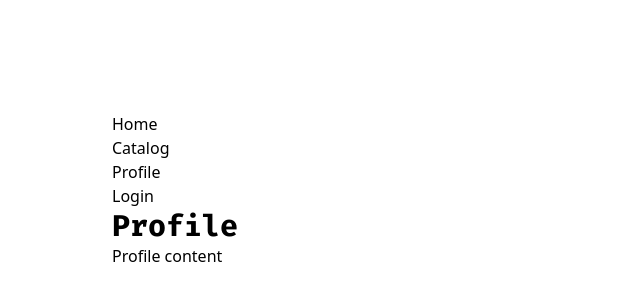
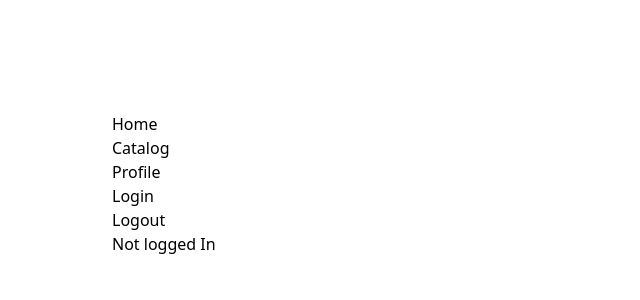
Before and after one commit to TimiPashov/ReactSellCars, a React (Vite) app in the folder ReactSellCars/: page /profile in a window 1280 px wide. Shown: the top 300 px of the page, without its empty margins (0-640 px from the left). Built offline with nearby package versions, Linux system fonts and the light colour scheme; no server answers.

Commit message:
implem logout func

```diff
--- a/ReactSellCars/src/components/Nav/Nav.tsx
+++ b/ReactSellCars/src/components/Nav/Nav.tsx
@@ -1,6 +1,11 @@
-import {  NavLink } from "react-router-dom";
+import { NavLink } from "react-router-dom";
+import { useAuthContext } from "../../contexts/AuthContext";
 
 export default function Nav() {
+  const { onLogoutSubmit } = useAuthContext() as {
+    onLogoutSubmit: () => Promise<void>;
+  };
+
   return (
     <div>
       <ul>
@@ -16,6 +21,11 @@ export default function Nav() {
         <li>
           <NavLink to="/login">Login</NavLink>
         </li>
+        <li>
+          <NavLink to="#" onClick={onLogoutSubmit}>
+            Logout
+          </NavLink>
+        </li>
       </ul>
     </div>
   );
--- a/ReactSellCars/src/components/Profile/Profile.tsx
+++ b/ReactSellCars/src/components/Profile/Profile.tsx
@@ -6,13 +6,17 @@ import { User } from "../../types/Auth";
 
 export default function Profile() {
   const { user } = useAuthContext() as { user: User };
-  console.log(user);
 
+    if(!user.username){
+        return<div><h2>Not logged In</h2></div>
+    }
   return (
     <div>
       <h1 className="text-3xl font-bold font-fira-code">Profile</h1>
       <div>
-        <p>Profile content</p>
+        <p>Username: {user.username}</p>
+        <p>Email: {user.email}</p>
+        <p>Posted Cars Count: {user.cars.length}</p>
       </div>
     </div>
   );
--- a/ReactSellCars/src/contexts/AuthContext.tsx
+++ b/ReactSellCars/src/contexts/AuthContext.tsx
@@ -1,5 +1,5 @@
 import { createContext, useState, ReactNode, useContext } from "react";
-import { getProfile, login } from "../services/userService";
+import { getProfile, login, logout } from "../services/userService";
 
 export const AuthContext = createContext({});
 
@@ -13,19 +13,30 @@ export function AuthProvider({ children }: { children: ReactNode }) {
     setPassword: React.Dispatch<React.SetStateAction<string>>
   ): Promise<void> {
     e.preventDefault();
-    await login(data.email, data.password);
-    const user = await getProfile();
-    setUser(user);
-    setEmail("");
-    setPassword("");
+    try {
+      await login(data.email, data.password);
+      const user = await getProfile();
+      setUser(user);
+      setEmail("");
+      setPassword("");
+    } catch (error) {
+      console.log(error);
+    }
   }
 
-  // useEffect(() => {
-  //   getProfile().then((data) => setUser(data));
-  // }, []);
+  async function onLogoutSubmit(): Promise<void> {
+    try {
+      setUser({});
+      await logout();
+    } catch (error) {
+      console.error(error);
+    }
+  }
 
   return (
-    <AuthContext.Provider value={{ user, setUser, onLoginSubmit }}>
+    <AuthContext.Provider
+      value={{ user, setUser, onLoginSubmit, onLogoutSubmit }}
+    >
       {children}
     </AuthContext.Provider>
   );
--- a/ReactSellCars/src/services/userService.ts
+++ b/ReactSellCars/src/services/userService.ts
@@ -14,6 +14,17 @@ export async function login(username: string, password: string) {
   return data;
 }
 
+export async function logout() {
+  await fetch(`${BASE_URL}/auth/logout`, {
+    method: "GET",
+    headers: {
+      "content-type": "application/json",
+      Cookie: document.cookie,
+    },
+    credentials: "include",
+  });
+}
+
 export async function getProfile() {
   const response = await fetch(`${BASE_URL}/auth/profile`, {
     method: "GET",
```
